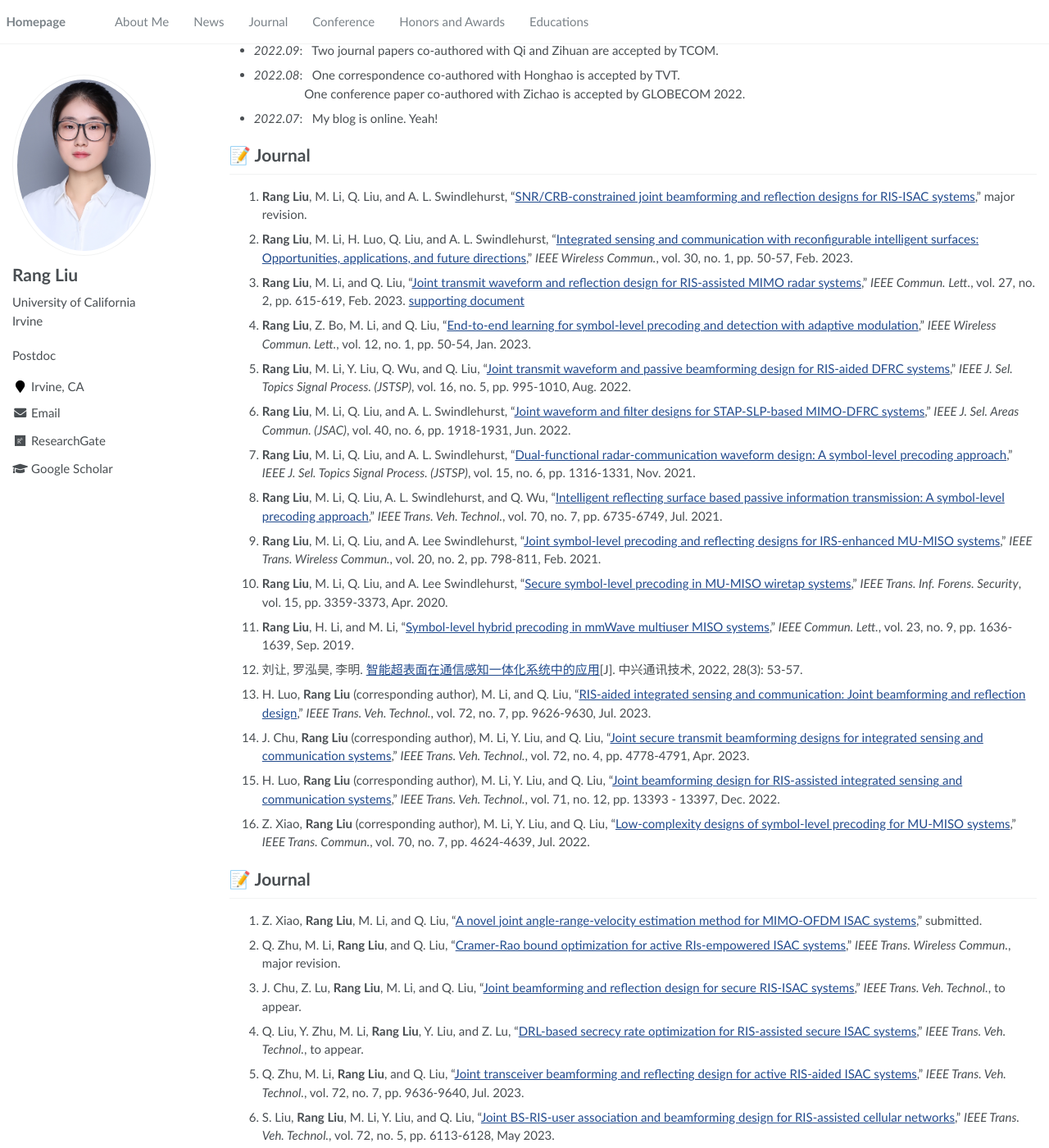
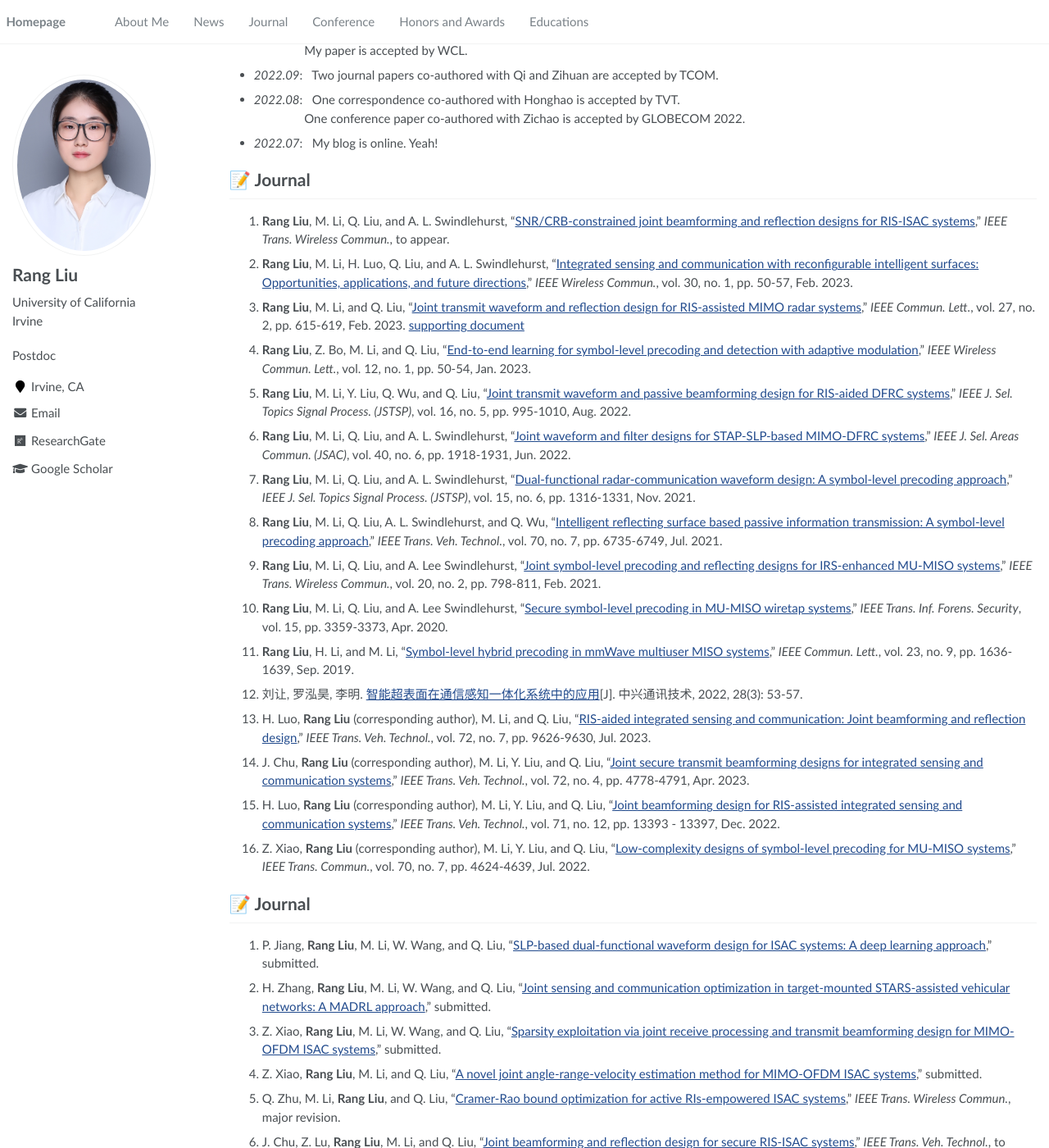
Before and after one commit to RangLiu0706/RangLiu0706.github.io, a Jekyll site: the page built from _pages/about.md, in a window 1280 px wide and 1400 px high, scrolled down 499 px. Shown: the whole window at 82% size. Built offline with Jekyll 4.4.1, drawn with Linux system fonts in a browser that asks for light colours; comment, search, counter and statistics services are not loaded; some of the changed text lies outside the part shown.

Commit message:
update11

```diff
--- a/_pages/about.md
+++ b/_pages/about.md
@@ -46,7 +46,8 @@ One conference paper co-authored with Zichao is accepted by GLOBECOM 2022.
 
 # 📝 Journal
 
-16. **Rang Liu**, M. Li, Q. Liu, and A. L. Swindlehurst, "[SNR/CRB-constrained joint beamforming and reflection designs for RIS-ISAC systems](https://arxiv.org/abs/2301.11134)," major revision.
+
+16. **Rang Liu**, M. Li, Q. Liu, and A. L. Swindlehurst, "[SNR/CRB-constrained joint beamforming and reflection designs for RIS-ISAC systems](https://arxiv.org/abs/2301.11134)," *IEEE Trans. Wireless Commun.*, to appear.
 
 15. **Rang Liu**, M. Li, H. Luo, Q. Liu, and A. L. Swindlehurst, "[Integrated sensing and communication with reconfigurable intelligent surfaces: Opportunities, applications, and future directions](https://ieeexplore.ieee.org/document/10077119/)," *IEEE Wireless Commun.*, vol. 30, no. 1, pp. 50-57, Feb. 2023.
 
@@ -87,6 +88,12 @@ One conference paper co-authored with Zichao is accepted by GLOBECOM 2022.
 1. Z. Xiao, **Rang Liu** (corresponding author), M. Li, Y. Liu, and Q. Liu, "[Low-complexity designs of symbol-level precoding for MU-MISO systems](https://ieeexplore.ieee.org/document/9770790)," *IEEE Trans. Commun.*, vol. 70, no. 7, pp. 4624-4639, Jul. 2022.
 
 # 📝 Journal
+
+17. P. Jiang, **Rang Liu**, M. Li, W. Wang, and Q. Liu, "[SLP-based dual-functional waveform design for ISAC systems: A deep learning approach]()," submitted.
+
+16. H. Zhang, **Rang Liu**, M. Li, W. Wang, and Q. Liu, "[Joint sensing and communication optimization in target-mounted STARS-assisted vehicular networks: A MADRL approach](https://arxiv.org/abs/2311.10352)," submitted.
+
+15. Z. Xiao, **Rang Liu**, M. Li, W. Wang, and Q. Liu, "[Sparsity exploitation via joint receive processing and transmit beamforming design for MIMO-OFDM ISAC systems]()," submitted.
 
 14. Z. Xiao, **Rang Liu**, M. Li, and Q. Liu, "[A novel joint angle-range-velocity estimation method for MIMO-OFDM ISAC systems](https://arxiv.org/abs/2308.03387)," submitted.
 
```
Also changed, not shown: other parts of _pages/about.md (+1 -1 lines).
